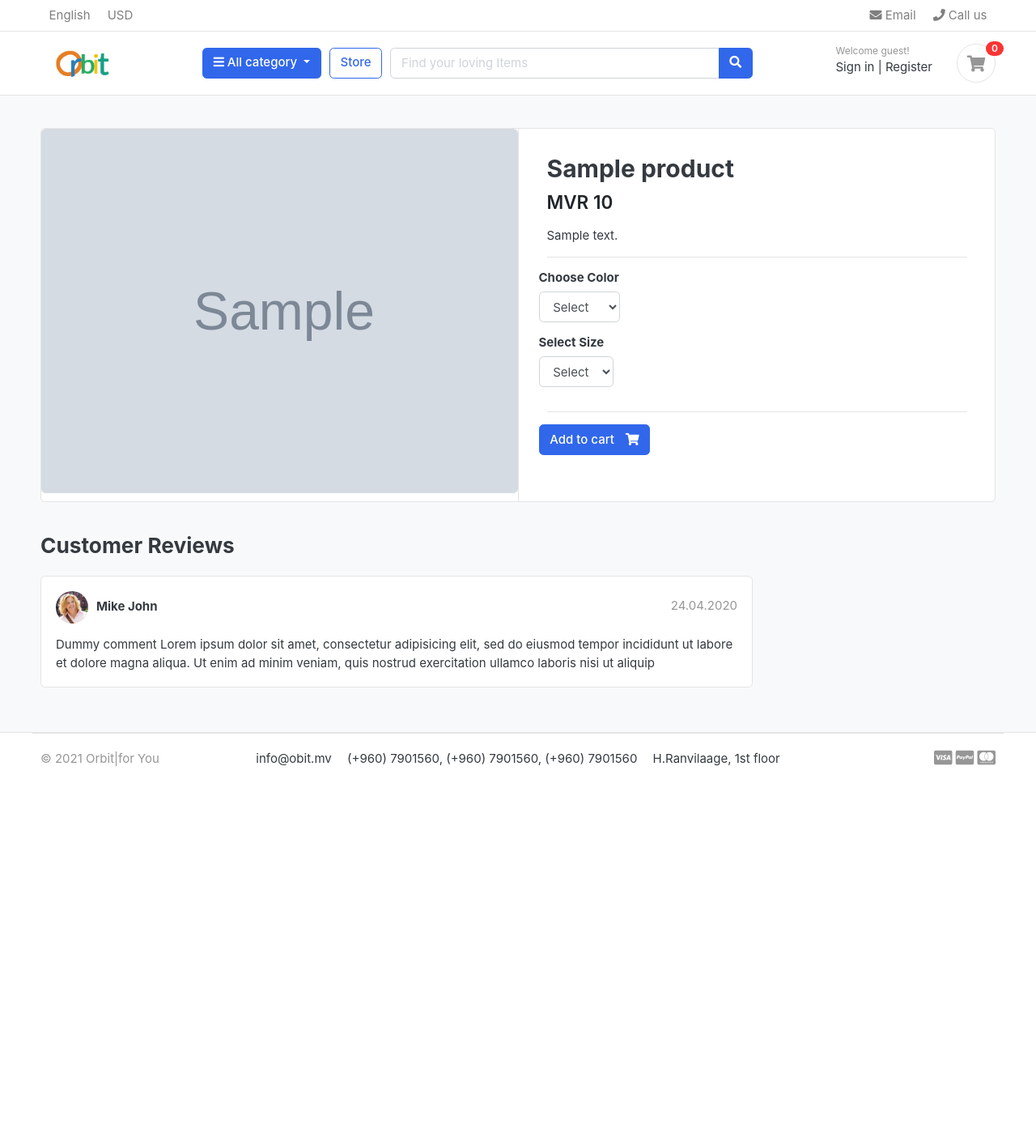
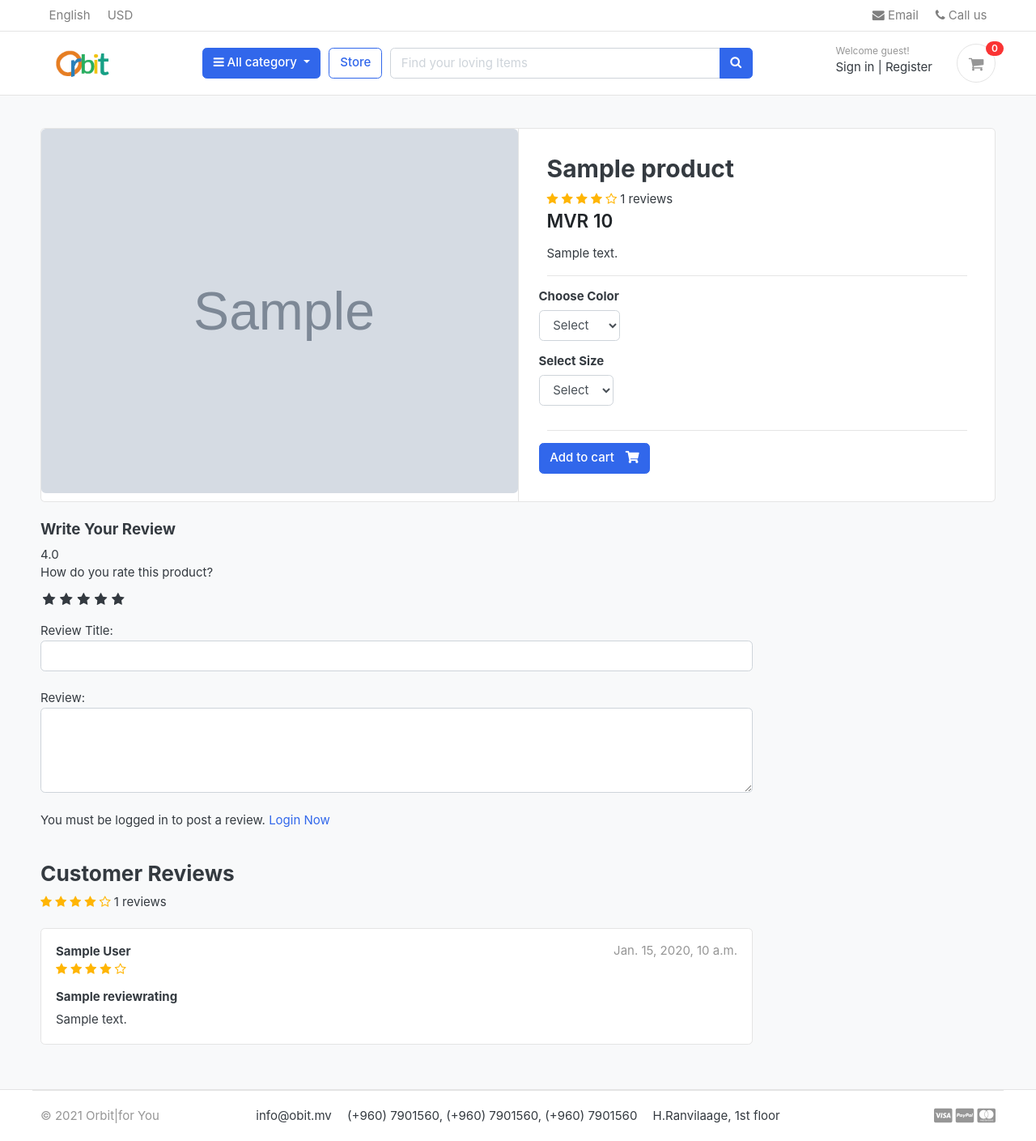
Before and after one commit to muhammadmv/orbit-django, a Django app: a page that uses templates/base.html in a window 1280 px wide. Shown: the whole page at 81% size. Before the commit the page ends 946 px from the top, so only its background shows below. Run offline with Django 3.2, Linux system fonts and the light colour scheme; tables that the repository leaves empty hold one stand-in row (values such as "Sample post"); grey boxes marked "Sample" are stand-in pictures; some libraries are stand-ins or nearby versions; some web fonts are replaced.

Commit message:
review and rating

```diff
--- a/accounts/models.py
+++ b/accounts/models.py
@@ -62,6 +62,9 @@ class Account(AbstractBaseUser):
 
     objects = MyAccountManager()
 
+    def full_name(self):
+        return f'{self.first_name} {self.last_name}'
+
     def __str__(self):
         return self.email
 
--- /dev/null
+++ b/orbit/static/css/custom.css
@@ -0,0 +1,51 @@
+/*Hide Radio Button*/
+
+.rate > input {
+  display: none;
+}
+
+.rate {
+  display: inline-block;
+  border: 0;
+}
+
+.rate > label {
+  float: right;
+}
+
+/* Showing Stars */
+.rate > label:before {
+  display: inline-block;
+  font-size: 1.1rem;
+  font-family: FontAwesome;
+  content: "\f005";
+  margin: 0;
+  padding: 0.3rem 0.2rem;
+  cursor: pointer;
+}
+
+.rating-star i {
+  color: #ffb503 !important;
+}
+
+/* Half Stars*/
+
+.rate .half:before {
+  content: "\f089";
+  position: absolute;
+  padding-right: 0;
+}
+
+/* Click and Hover */
+input:checked ~ label,
+label:hover ~ label {
+  color: #ffb503;
+}
+
+/* Hover Highlight */
+input:checked + label:hover,
+input:checked ~ label:hover,
+input:checked ~ label:hover ~ label,
+label:hover ~ input:checked ~ label {
+  color: #cc9000;
+}
--- a/store/admin.py
+++ b/store/admin.py
@@ -1,6 +1,6 @@
 from django.contrib import admin
 from django.db import models
-from .models import Product, Variation
+from .models import Product, ReviewRating, Variation
 
 # Register your models here.
 
@@ -20,3 +20,4 @@ class VariationAdmin(admin.ModelAdmin):
 
 admin.site.register(Product, ProductAdmin)
 admin.site.register(Variation, VariationAdmin)
+admin.site.register(ReviewRating)
--- a/store/urls.py
+++ b/store/urls.py
@@ -8,4 +8,6 @@ urlpatterns = [
     path('category/<slug:category_slug>/<slug:product_slug>/',
          views.product_detail, name='product_detail'),
     path('search/', views.search, name='search'),
+    path('submit_review/<int:product_id>/',
+         views.submit_review, name='submit_review'),
 ]
--- a/store/views.py
+++ b/store/views.py
@@ -1,12 +1,15 @@
-from django.http import request
-from django.http.response import HttpResponse
+from django.contrib import messages
+from .forms import ReviewForm
+from django.http import HttpResponse
 from carts.models import CartItem
 from category.models import Category
-from django.shortcuts import render, get_object_or_404
-from .models import Product
+from django.shortcuts import redirect, render, get_object_or_404
+from .models import Product, ReviewRating
 from django.db.models import Q
 from carts.views import _cart_id
 from django.core.paginator import EmptyPage, PageNotAnInteger, Paginator
+from orders.models import OrderProduct
+
 
 # Create your views here.
 
@@ -45,10 +48,25 @@ def product_detail(request, category_slug, product_slug):
             request), product=single_product).exists()
     except Exception as e:
         raise e
+    if request.user.is_authenticated:
+
+        try:
+            orderproduct = OrderProduct.objects.filter(
+                user=request.user, product_id=single_product.id).exists()
+        except OrderProduct.DoesNotExist:
+            orderproduct = None
+    else:
+        orderproduct = None
+
+    # Get the reviews
+    reviews = ReviewRating.objects.filter(
+        product_id=single_product.id, status=True)
 
     context = {
         'single_product': single_product,
         'in_cart': in_cart,
+        'orderproduct': orderproduct,
+        'reviews': reviews,
     }
 
     return render(request, 'store/product_detail.html', context)
@@ -66,3 +84,30 @@ def search(request):
         'product_count': product_count,
     }
     return render(request, 'store/store.html', context)
+
+
+def submit_review(request, product_id):
+    url = request.META.get('HTTP_REFERER')
+    if request.method == "POST":
+        try:
+            reviews = ReviewRating.objects.get(
+                user__id=request.user.id, product__id=product_id)
+            form = ReviewForm(request.POST, instance=reviews)
+            form.save()
+            messages.success(
+                request, 'Thank you! Your review has been updated.')
+            return redirect(url)
+        except ReviewRating.DoesNotExist:
+            form = ReviewForm(request.POST)
+            if form.is_valid():
+                data = ReviewRating()
+                data.subject = form.cleaned_data['subject']
+                data.rating = form.cleaned_data['rating']
+                data.review = form.cleaned_data['review']
+                data.ip = request.META.get('REMOTE_ADDR')
+                data.product_id = product_id
+                data.user_id = request.user.id
+                data.save()
+                messages.success(
+                    request, 'Thank you! Your review has been submitted.')
+                return redirect(url)
--- a/templates/base.html
+++ b/templates/base.html
@@ -24,6 +24,9 @@
 <!-- custom style -->
 <link href="{% static 'css/ui.css' %}" rel="stylesheet" type="text/css"/>
 <link href="{% static 'css/responsive.css' %}" rel="stylesheet" media="only screen and (max-width: 1200px)" />
+
+<link href="{% static 'css/custom.css' %}" rel="stylesheet" type="text/css"/>
+<link rel="stylesheet" href="https://cdnjs.cloudflare.com/ajax/libs/font-awesome/4.7.0/css/font-awesome.min.css">
 
 <!-- custom javascript -->
 <script src="{% static 'js/script.js' %}" type="text/javascript"></script>
--- a/templates/store/product_detail.html
+++ b/templates/store/product_detail.html
@@ -22,6 +22,16 @@
     <article class ="content-body">
 
     <h2 class="title">{{single_product.product_name}}</h2>
+    <div class="rating-star">
+        <span>
+            <i class="fa fa-star{% if single_product.averageReview < 0.5 %}-o{% elif single_product.averageReview >= 0.5 and single_product.averageReview < 1 %}-half-o {% endif %}" aria_hidden="true"></i>
+            <i class="fa fa-star{% if single_product.averageReview < 1.5 %}-o{% elif single_product.averageReview >= 1.5 and single_product.averageReview < 2 %}-half-o {% endif %}" aria_hidden="true"></i>
+            <i class="fa fa-star{% if single_product.averageReview < 2.5 %}-o{% elif single_product.averageReview >= 2.5 and single_product.averageReview < 3 %}-half-o {% endif %}" aria_hidden="true"></i>
+            <i class="fa fa-star{% if single_product.averageReview < 3.5 %}-o{% elif single_product.averageReview >= 3.5 and single_product.averageReview < 4 %}-half-o {% endif %}" aria_hidden="true"></i>
+            <i class="fa fa-star{% if single_product.averageReview < 4.5 %}-o{% elif single_product.averageReview >= 4.5 and single_product.averageReview < 5 %}-half-o {% endif %}" aria_hidden="true"></i>
+    <span>{{single_product.countReview}} reviews </span>
+        </span>
+    </div>
 
     <div class="mb-3">
         <var class="price h4">MVR {{ single_product.price}}</var>
@@ -72,28 +82,90 @@
     <div class="row">
                 <div class="col-md-9">
 
+
+
+        <form action="{% url 'submit_review' single_product.id %}" method="POST">
+            {% csrf_token %}
+            <h5>Write Your Review</h5>
+            {{single_product.averageReview}}
+            <div>
+                <!--Rating Stars-->
+                <label>How do you rate this product?</label>
+                <br>
+                <div class="rate">
+                    <input type="radio" name="rating" id="rating10" value="5" required /><label for="rating10" title="5"></label>
+                    <input type="radio" name="rating" id="rating9" value="4.5" required /><label for="rating9" title="4.5" class="half"></label>
+                    <input type="radio" name="rating" id="rating8" value="4" required /><label for="rating8" title="4"></label>
+                    <input type="radio" name="rating" id="rating7" value="3.5" required /><label for="rating7" title="3.5" class="half"></label>
+                    <input type="radio" name="rating" id="rating6" value="3" required /><label for="rating6" title="3"></label>
+                    <input type="radio" name="rating" id="rating5" value="2.5" required /><label for="rating5" title="2.5" class="half"></label>
+                    <input type="radio" name="rating" id="rating4" value="2" required /><label for="rating4" title="2"></label>
+                    <input type="radio" name="rating" id="rating3" value="1.5" required /><label for="rating3" title="1.5" class="half"></label>
+                    <input type="radio" name="rating" id="rating2" value="1" required /><label for="rating2" title="1"></label>
+                    <input type="radio" name="rating" id="rating1" value="0.5" required /><label for="rating1" title="0.5" class="half"></label>
+                </div>
+<br>
+
+                Review Title:
+                <input type="text" class="form-control" name="subject">
+                <br>
+                Review:
+                <textarea name="review" class="form-control" rows="4"></textarea>
+                <br>
+                {% if user.is_authenticated %}
+                    {% if orderproduct %}
+                        <input type="submit" value="Submit Review" class="btn btn-primary">
+                    {% else %}
+                    <p>You must parchase this product to post a review. </p>
+                    {% endif %}
+                {% else %}
+                <p>You must be logged in to post a review. <span><a href="{% url 'login'%}">Login Now</a></span></p>
+                {% endif %}
+            </div>
+{% include 'includes/alerts.html' %}
+
+        </form>
+        <br>
         <header class="section-heading">
             <h3>Customer Reviews </h3>
+            <div class="rating-star">
+                <span>
+                    <i class="fa fa-star{% if single_product.averageReview < 0.5 %}-o{% elif single_product.averageReview >= 0.5 and single_product.averageReview < 1 %}-half-o {% endif %}" aria_hidden="true"></i>
+                    <i class="fa fa-star{% if single_product.averageReview < 1.5 %}-o{% elif single_product.averageReview >= 1.5 and single_product.averageReview < 2 %}-half-o {% endif %}" aria_hidden="true"></i>
+                    <i class="fa fa-star{% if single_product.averageReview < 2.5 %}-o{% elif single_product.averageReview >= 2.5 and single_product.averageReview < 3 %}-half-o {% endif %}" aria_hidden="true"></i>
+                    <i class="fa fa-star{% if single_product.averageReview < 3.5 %}-o{% elif single_product.averageReview >= 3.5 and single_product.averageReview < 4 %}-half-o {% endif %}" aria_hidden="true"></i>
+                    <i class="fa fa-star{% if single_product.averageReview < 4.5 %}-o{% elif single_product.averageReview >= 4.5 and single_product.averageReview < 5 %}-half-o {% endif %}" aria_hidden="true"></i>
+         <span>{{single_product.countReview}} reviews </span>
+                </span>
+            </div>
+
 
         </header>
 
+        {% for review in reviews %}
         <article class="box mb-3">
             <div class="icontext w-100">
-                <img src="{% static './images/avatars/avatar1.jpg' %}" class="img-xs icon rounded-circle">
                 <div class="text">
-                    <span class="date text-muted float-md-right">24.04.2020 </span>
-                    <h6 class="mb-1">Mike John </h6>
+                    <span class="date text-muted float-md-right">{{review.updated_at}} </span>
+                    <h6 class="mb-1">{{ review.user.full_name}}</h6>
+                    <div class="rating-star">
+                        <span>
+                            <i class="fa fa-star{% if review.rating == 0.5 %}-half-o{% elif review.rating < 1 %}-o {% endif %}" aria_hidden="true"></i>
+                            <i class="fa fa-star{% if review.rating == 1.5 %}-half-o{% elif review.rating < 2 %}-o {% endif %}" aria_hidden="true"></i>
+                            <i class="fa fa-star{% if review.rating == 2.5 %}-half-o{% elif review.rating < 3 %}-o {% endif %}" aria_hidden="true"></i>
+                            <i class="fa fa-star{% if review.rating == 3.5 %}-half-o{% elif review.rating < 4 %}-o {% endif %}" aria_hidden="true"></i>
+                            <i class="fa fa-star{% if review.rating == 4.5 %}-half-o{% elif review.rating < 5 %}-o {% endif %}" aria_hidden="true"></i>
+                        </span>
+                    </div>
 
                 </div>
             </div> <!-- icontext.// -->
             <div class="mt-3">
-                <p>
-                    Dummy comment Lorem ipsum dolor sit amet, consectetur adipisicing elit, sed do eiusmod
-                    tempor incididunt ut labore et dolore magna aliqua. Ut enim ad minim veniam,
-                    quis nostrud exercitation ullamco laboris nisi ut aliquip
-                </p>
+                <h6>{{review.subject}}</h6>
+                <p>{{review.review}}</p>
             </div>
         </article>
+        {% endfor %}
 
 
 
```
Also changed, not shown: store/forms.py (added, +8 -0 lines), store/models.py (+35 -0 lines), store/migrations/0003_reviewrating.py (added).
